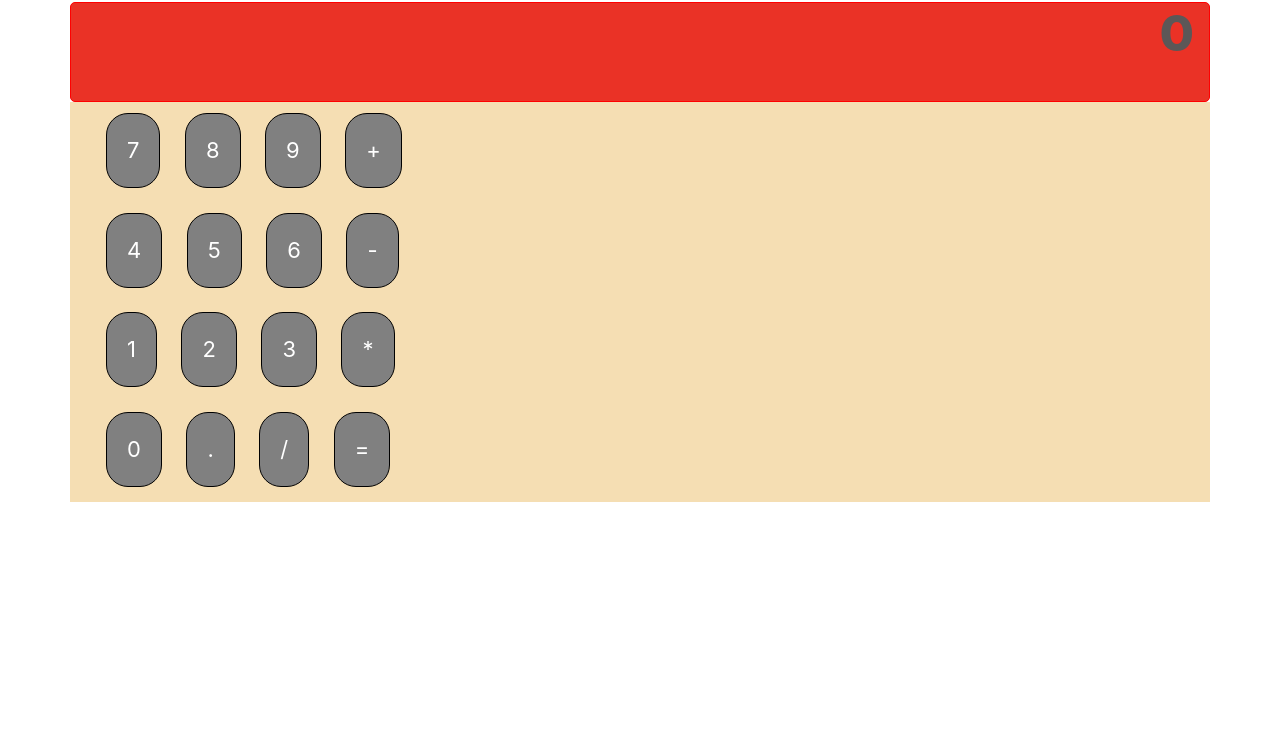
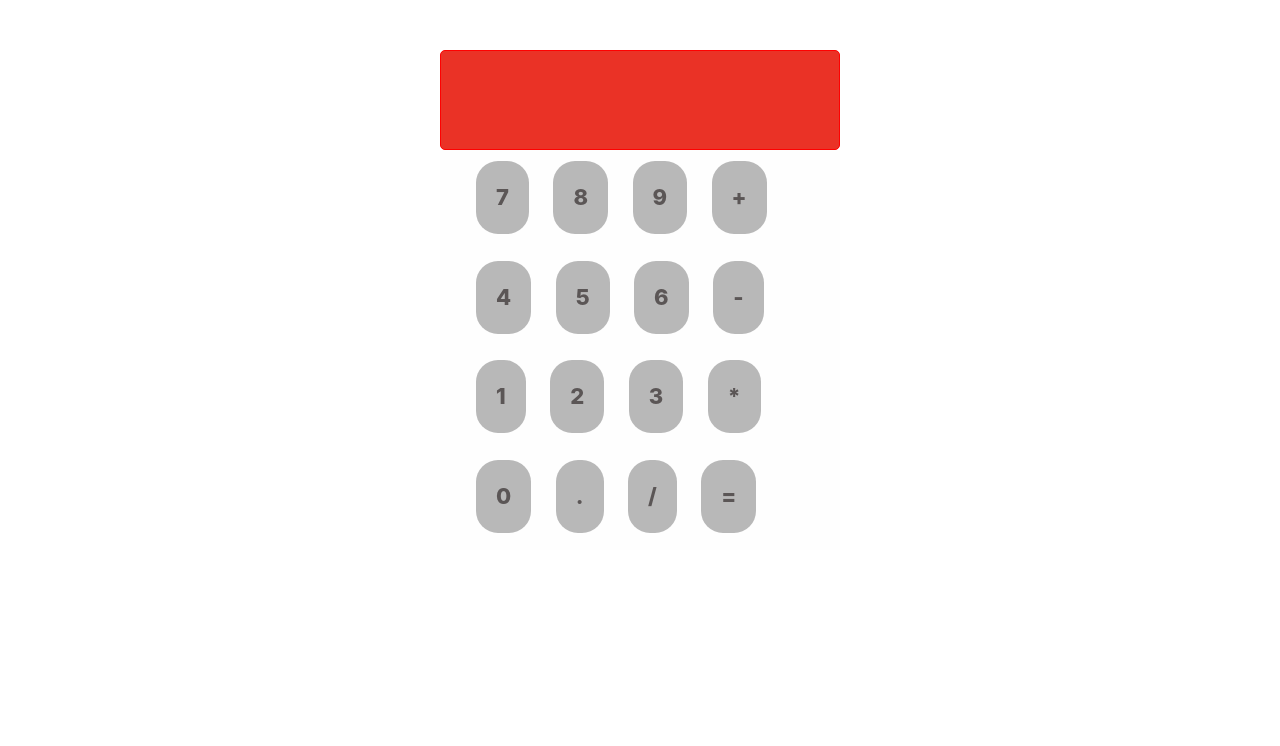
Before and after one commit to syedaliirtaza/JS-Project-1, a plain HTML site: page index.html in a window 1280 px wide. Shown: the part 54-800 px from the top of the page. Drawn offline with nearby package versions, Linux system fonts and the light colour scheme.

Commit message:
calculator projecct completed

```diff
--- a/index.html
+++ b/index.html
@@ -17,35 +17,35 @@
                 <h1>Java-Script Calculator</h1>
             </div>
         </div>
-        <div class="row display-calculator">
+        <div class="row display-calculator mt-5">
             <div class="col-md-12 col-sm-12 col-lg-12">
-                <h1 class="display-number">0</h1>
+                <input class="display-number" id="text-val" type="text">
             </div>
         </div>
-        <div class="row number-calculator ">
+        <div class="row number-calculator">
             <div class="col-md-12 col-sm-12 col-lg-12 first-row">
-                <button class="btn-number" >7</button>
-                <button class="btn-number">8</button>
-                <button class="btn-number">9</button>
-                <button class="btn-plus">+</button>
+                <button class="btn-number" onClick="Display('7')" value="7">7</button>
+                <button class="btn-number"  onClick="Display('8')" value="8">8</button>
+                <button class="btn-number" onClick="Display('9')" value="9">9</button>
+                <button class="btn-plus" onClick="Display('+')" value="+">+</button>
             </div>
             <div class="col-md-12 col-sm-12 col-lg-12 second-row">
-                <button class="btn-number">4</button>
-                <button class="btn-number">5</button>
-                <button class="btn-number">6</button>
-                <button class="btn-minus">-</button>
+                <button class="btn-number" value="4" onClick="Display('4')">4</button>
+                <button class="btn-number" value="5" onClick="Display('5')">5</button>
+                <button class="btn-number" value="6" onClick="Display('6')">6</button>
+                <button class="btn-minus" value="-" onClick="Display('-')">-</button>
             </div>
             <div class="col-md-12 col-sm-12 col-lg-12 third-row">
-                <button class="btn-number">1</button>
-                <button class="btn-number">2</button>
-                <button class="btn-numer">3</button>
-                <button class="btn-multiply">*</button>
+                <button class="btn-number" value="1" onClick="Display('1')">1</button>
+                <button class="btn-number" value="2" onClick="Display('2')">2</button>
+                <button class="btn-numer" value="3" onClick="Display('3')">3</button>
+                <button class="btn-multiply" value="*" onClick="Display('*')">*</button>
             </div>
             <div class="col-md-12 col-sm-12 col-lg-12 fourth-row">
-                <button class="btn-number">0</button>
-                <button class="btn-dot">.</button>
-                <button class="btn-divide">/</button>
-                <button class="btn-equal">=</button>
+                <button class="btn-number" value="0" onClick="Display('0')">0</button>
+                <button class="btn-dot" value="." onClick="Display('.')">.</button>
+                <button class="btn-divide" value="/" onClick="Display('/')">/</button>
+                <button class="btn-equal" value="=" onClick="evaluating()">=</button>
             </div>
         </div>
     </div>
--- a/script.js
+++ b/script.js
@@ -1,7 +1,9 @@
-let buttonNumber = document.querySelectorAll(".btn-number");
-let buttonPlus = document.querySelector(".btn-plus");
-let buttonMinus = document.querySelector(".btn-minus");
-let buttonMultiply = document.querySelector(".btn-multiply");
-let buttonDivide = document.querySelector(".btn-divide");
-let buttonDot = document.querySelector(".btn-dot");
-let buttonEqual = document.querySelector(".btn-equal");
+function Display(val){
+    document.getElementById("text-val").value += val;
+}
+
+function evaluating(){
+    let x = document.getElementById("text-val").value;
+    let y = eval(x);
+    document.getElementById("text-val").value = y;
+}
--- a/style.css
+++ b/style.css
@@ -7,27 +7,46 @@
     border: 1px solid red;
     border-radius: 5px;
     height: 100px;
+    width: 400px;
+    position: relative;
+    left: 370px;
 }
-.display-number {
+.display-number{
+    width: 500px;
+    padding: 10px;
+    background-color: red;
+    font-weight: 500;
+    font-size: 50px;
+    border: none;
+    display: flex;
+    flex-direction: row-reverse;
+    background: transparent;
+}
+input, select, textarea {
     color: #5C5757;
     font-weight: 800;
     font-size: 50px;
-    display: flex;
-    flex-direction: row-reverse;
-
 }
 .number-calculator {
-    background-color: wheat;
-    border: 1px solid wheat;
+    background-color: #FEFEFE;
+    border: 1px solid #FEFEFE;
     height: 400px;
+    width: 400px;
+    position: relative;
+    left: 370px;
 }
+button:focus {
+    border: none;
+    outline: none;
+  }
 .number-calculator button{
-    background-color: grey;
-    border: 1px solid black;
+    background-color: rgb(184, 184, 184);
+    border: none;
     padding: 20px;
-    color: white;
+    color: #5B5656;
     border-radius: 22px;
     font-size: 22px;
+    font-weight: 800;
     cursor: pointer;
     margin-left: 20px;
     position: relative;
```
